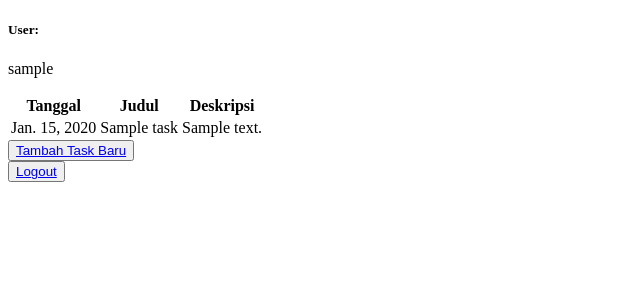
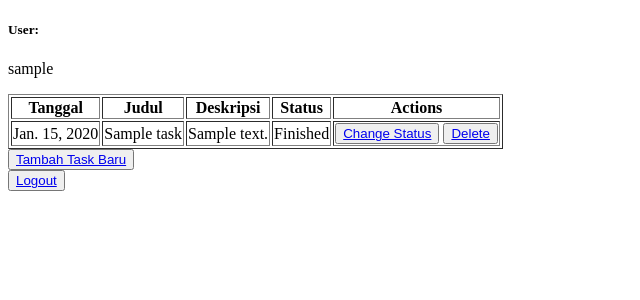
Before and after one commit to bonaventuragal/assignment-pbp, a Django app: page /todolist/ in a window 1280 px wide. Shown: the top 300 px of the page, without its empty margins (0-640 px from the left). Run offline with Django 4.2, Linux system fonts and the light colour scheme; a user stored in the database is signed in; tables that the repository leaves empty hold one stand-in row (values such as "Sample post").

Commit message:
add bonus

```diff
--- a/todolist/models.py
+++ b/todolist/models.py
@@ -1,9 +1,10 @@
 from django.db import models
-from django.conf import settings
+from django.contrib.auth.models import User
 
 # Create your models here.
 class Task(models.Model):
-    user = models.ForeignKey(settings.AUTH_USER_MODEL, on_delete=models.CASCADE)
+    user = models.ForeignKey(User, on_delete=models.CASCADE)
     date = models.DateField()
     title = models.CharField(max_length=255)
     description = models.CharField(max_length=255)
+    is_finished = models.BooleanField(default=False)
--- a/todolist/templates/todolist.html
+++ b/todolist/templates/todolist.html
@@ -4,11 +4,13 @@
 <h5>User: </h5>
 <p>{{username}}</p>
 
-<table>
+<table border="1">
     <tr>
     <th>Tanggal</th>
     <th>Judul</th>
     <th>Deskripsi</th>
+    <th>Status</th>
+    <th>Actions</th>
     </tr>
 
     {% for task in list_task %}
@@ -16,6 +18,17 @@
             <td>{{task.date}}</td>
             <td>{{task.title}}</td>
             <td>{{task.description}}</td>
+
+            {% if task.is_finished %}
+              <td>Finished</td>
+            {% else %}
+              <td>Not Finished</td>
+            {% endif %}
+
+            <td>
+              <button><a href="{% url 'todolist:change_status' task.id %}">Change Status</a></button>
+              <button><a href="{% url 'todolist:delete' task.id %}">Delete</a></button>
+            </td>
         </tr>
     {% endfor %}
 </table>
--- a/todolist/urls.py
+++ b/todolist/urls.py
@@ -1,5 +1,5 @@
 from django.urls import path
-from todolist.views import todolist, register, login_user, logout_user, create_task
+from todolist.views import delete, todolist, register, login_user, logout_user, create_task, change_status, delete
 
 app_name = 'todolist'
 
@@ -9,4 +9,6 @@ urlpatterns = [
     path('login/', login_user, name='login'),
     path('logout/', logout_user, name='logout'),
     path('create_task/', create_task, name='create_task'),
+    path('change/<int:id>', change_status, name='change_status'),
+    path('delete/<int:id>', delete, name='delete'),
 ]
--- a/todolist/views.py
+++ b/todolist/views.py
@@ -33,6 +33,18 @@ def create_task(req):
 
     return render(req, "add_task.html", context={"form": form})
 
+@login_required(login_url='/todolist/login/')
+def change_status(req, id):
+    task = Task.objects.get(id=id)
+    task.is_finished = not(task.is_finished)
+    task.save()
+    return redirect('todolist:todolist')
+
+@login_required(login_url='/todolist/login/')
+def delete(req, id):
+    Task.objects.get(id=id).delete()
+    return redirect('todolist:todolist')
+
 def register(req):
     form = UserCreationForm()
 
```
Also changed, not shown: todolist/migrations/0002_task_is_finished.py (added).
